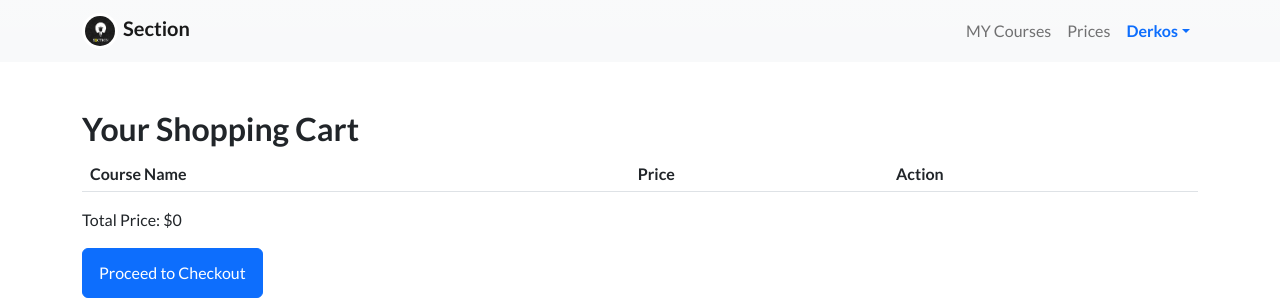
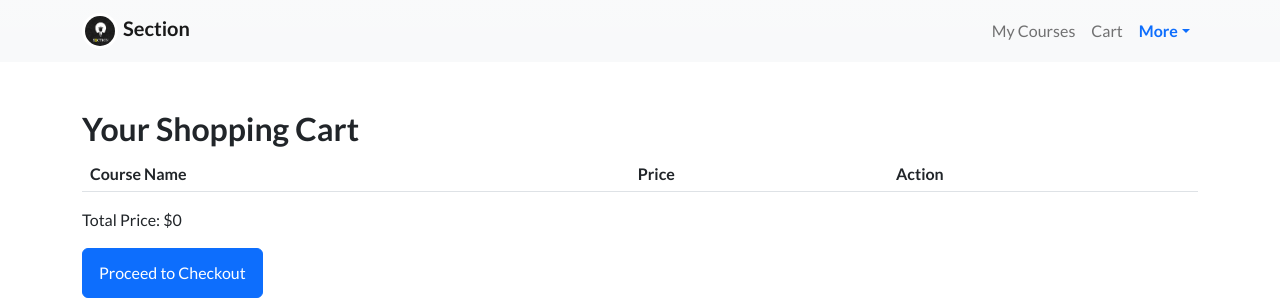
Before and after one commit to ahmedabdelrahman1/softwareproject, a PHP site: page /cart.php in a window 1280 px wide. Shown: the top 302 px of the page. Run offline with PHP 8.4, Linux system fonts and the light colour scheme; lists and menus that the app fills with data are empty.

Commit message:
fixed the nav bar

```diff
--- a/navbar.php
+++ b/navbar.php
@@ -7,10 +7,10 @@
 
                 <div class="collapse navbar-collapse" id="navbarSupportedContent">
                     <ul class="navbar-nav ms-auto mb-2 mb-lg-0">
-                        <li class="nav-item"><a class="nav-link" href="mycourses.php">MY Courses</a></li>
-                        <li class="nav-item"><a class="nav-link" href="cart.php">Prices</a></li>
+                        <li class="nav-item"><a class="nav-link" href="mycourses.php">My Courses</a></li>
+                        <li class="nav-item"><a class="nav-link" href="cart.php">Cart</a></li>
                         <li class="nav-item dropdown">
-                            <a class="nav-link dropdown-toggle text-primary fw-bold" id="navbarDropdown" href="#" role="button" data-bs-toggle="dropdown" aria-expanded="false">Derkos</a>
+                            <a class="nav-link dropdown-toggle text-primary fw-bold" id="navbarDropdown" href="#" role="button" data-bs-toggle="dropdown" aria-expanded="false">More</a>
                             <?php
                            $current_page = $_SERVER['PHP_SELF'];
                             if($current_page == "/projexct2/courses.php"){
```
